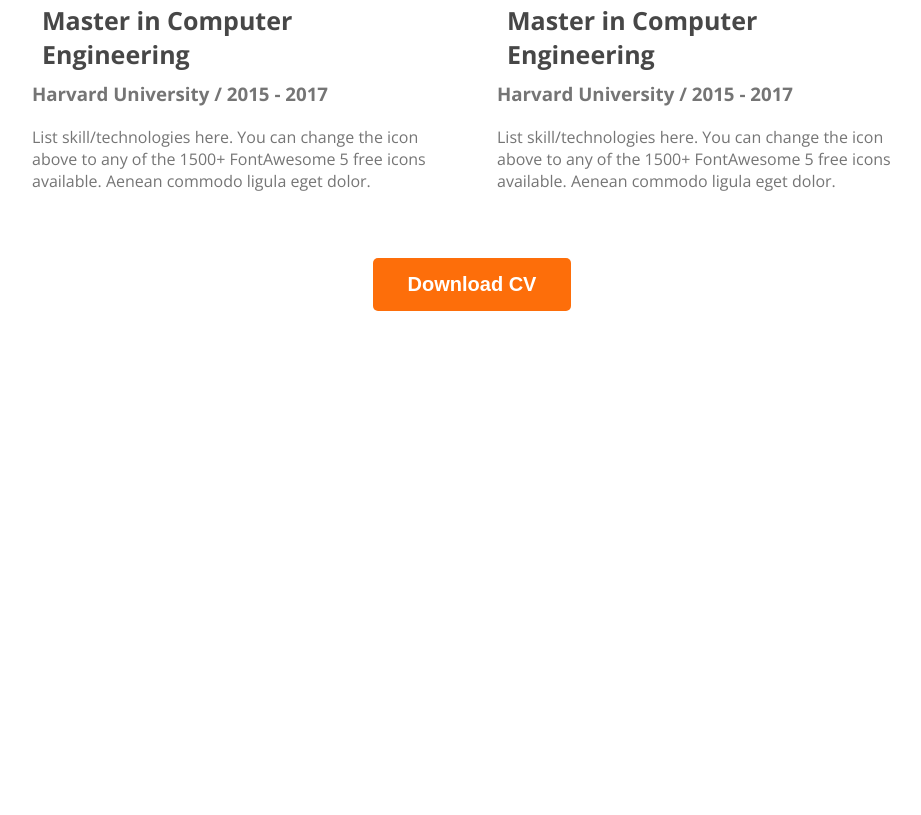
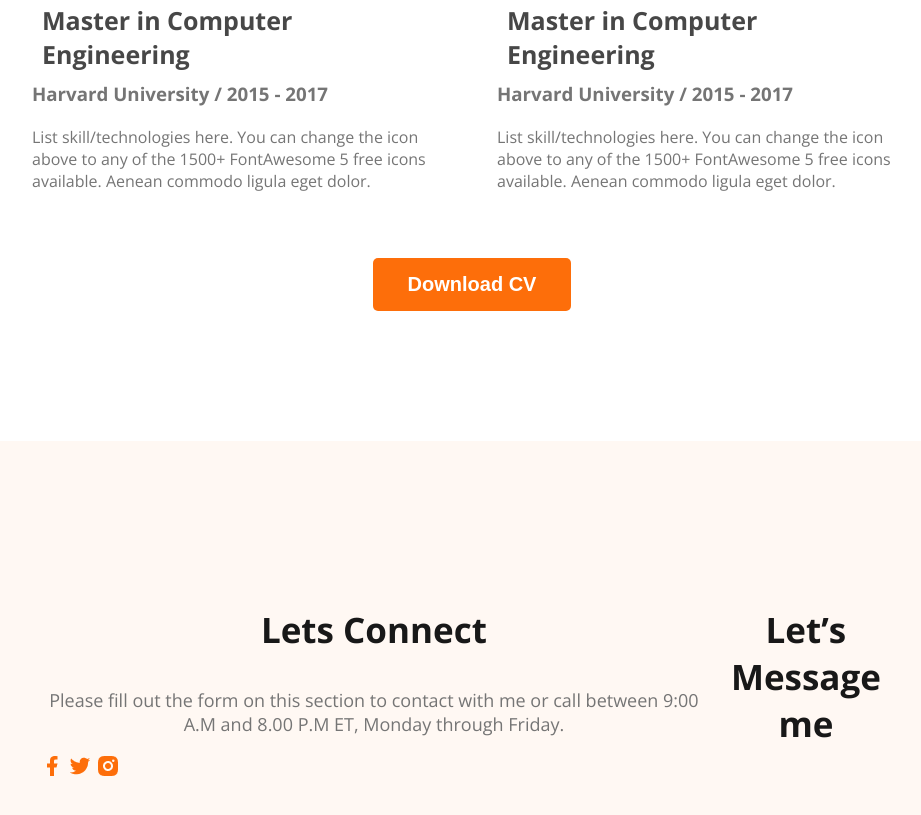
Before and after one commit to paulpabel/web-developer-portfolio, a plain HTML site: page index.html in a window 1280 px wide. Shown: the part 3144-3959 px from the top of the page, without its empty margins (168-1089 px from the left). Before the commit the page ends 3585 px from the top, so only its background shows below. Drawn offline with nearby package versions, Linux system fonts and the light colour scheme.

Commit message:
added footer

```diff
--- a/index.html
+++ b/index.html
@@ -156,6 +156,20 @@
     </main>
 
     <footer>
+        <div class="footer-column">
+            <h3 class="section-title">Lets Connect</h3>
+            <p class="section-description">Please fill out the form on this section to contact with me or call between 9:00 A.M and 8.00 P.M ET, Monday through Friday.</p>
+            <div class="social-link">
+                  <a href=""><img src="./images/icons/facebook.png" alt=""></a>
+                  <a href=""><img src="./images/icons/twitter.png" alt=""></a>
+                  <a href=""><img src="./images/icons/insta.png" alt=""></a>
+
+            </div>
+        </div>
+        <div class="footer-column">
+            <h3 class="section-title">Let’s Message me</h3>
+            <p class="section-description"></p>
+        </div>
 
     </footer>
 
--- a/styles/portfolio.css
+++ b/styles/portfolio.css
@@ -193,3 +193,10 @@
     text-align: center;
     margin-top: 50px;
    }
+   /* footer styles */
+   footer {
+    display: flex;
+    background: #FFF8F3;
+    padding: 130px 200px;
+    margin-top: 100px;
+   }
```
